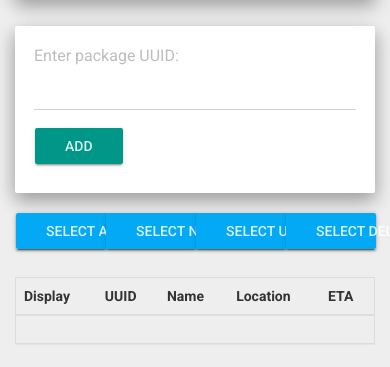
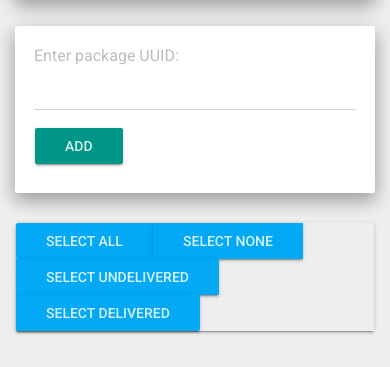
Before and after one commit to plato2000/TrackIt, a Flask app: page / in a window 390 px wide; the page is wider, and only the part inside the window is pictured. Shown: the part 592-959 px from the top of that part. Run offline with Flask 2, Linux system fonts and the light colour scheme; lists and menus that the app fills with data are empty; parts of the project's set-up code (start-up, migrations or seed data) failed here and were passed over; some libraries are stand-ins or nearby versions.

Commit message:
Made select buttons work on mobile too

```diff
--- a/static/js/main.js
+++ b/static/js/main.js
@@ -551,3 +551,17 @@
     setInterval(updateData, 10000);
     $.fn.modal.Constructor.DEFAULTS.keyboard = false;
 }
+
+$(document).ready(function() {
+   if($(window).width() > 765) {
+        $("#selectButtons").addClass("btn-group-justified");
+   }
+});
+
+$(window).on('resize', function() {
+    if($(window).width() > 765) {
+        $('#selectButtons').addClass('btn-group-justified');
+    } else {
+        $('#selectButtons').removeClass('btn-group-justified');
+    }
+})
--- a/templates/index.html
+++ b/templates/index.html
@@ -84,14 +84,14 @@
                     <a href="javascript:addPackageFromTextInput()" class="btn btn-raised btn-primary">Add</a>
                 </form>
             </div>
-            <!--<div class="well well-sm">-->
-                <div class="btn-group btn-group-justified btn-group-raised">
+            <div class="text-center">
+                <div id="selectButtons" class="btn-group btn-group-raised text-center">
                     <a href="javascript:selectAll()" class="btn btn-info">Select All</a>
                     <a href="javascript:selectNone()" class="btn btn-info">Select None</a>
                     <a href="javascript:selectUndelivered()" class="btn btn-info">Select Undelivered</a>
                     <a href="javascript:selectDelivered()" class="btn btn-info">Select Delivered</a>
                 </div>
-            <!--</div>-->
+            </div>
             <!-- Package List -->
             <div class="form-group table-responsive">
                 <form id="packageTableForm">
```
